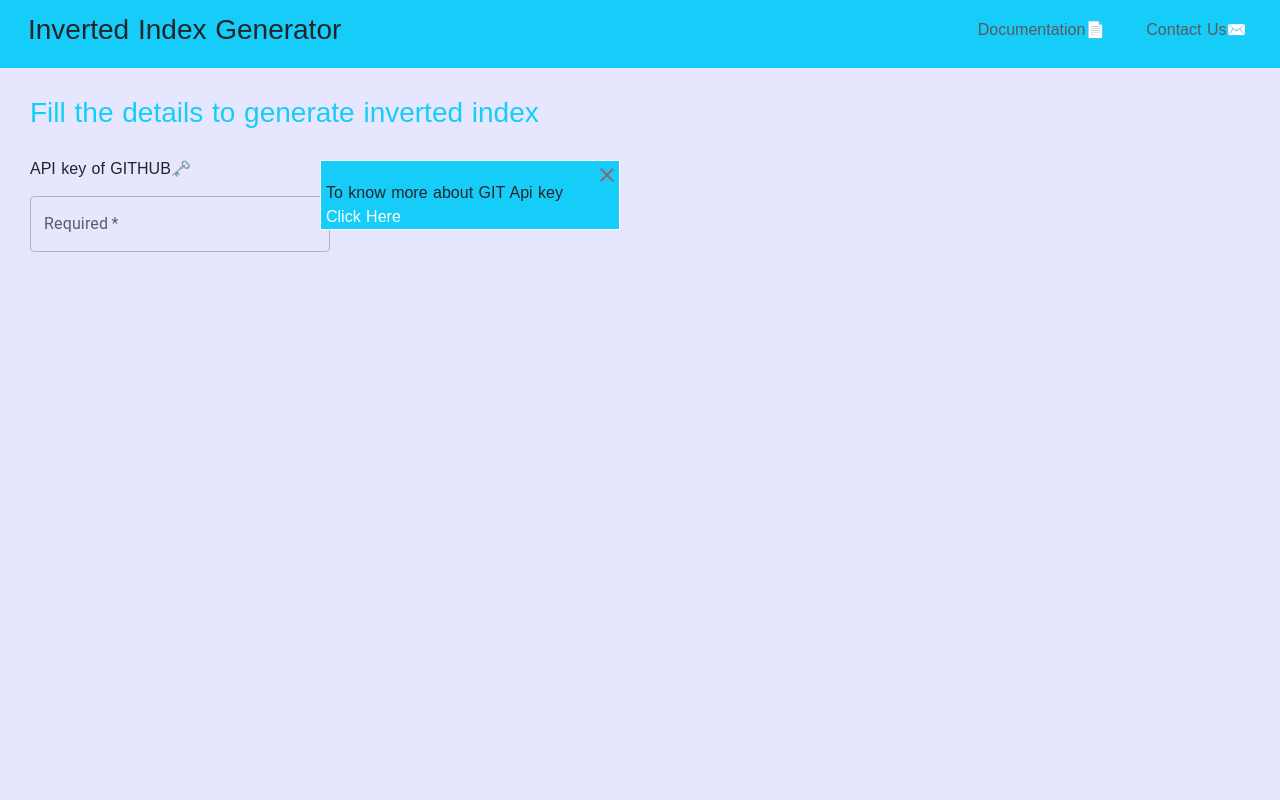
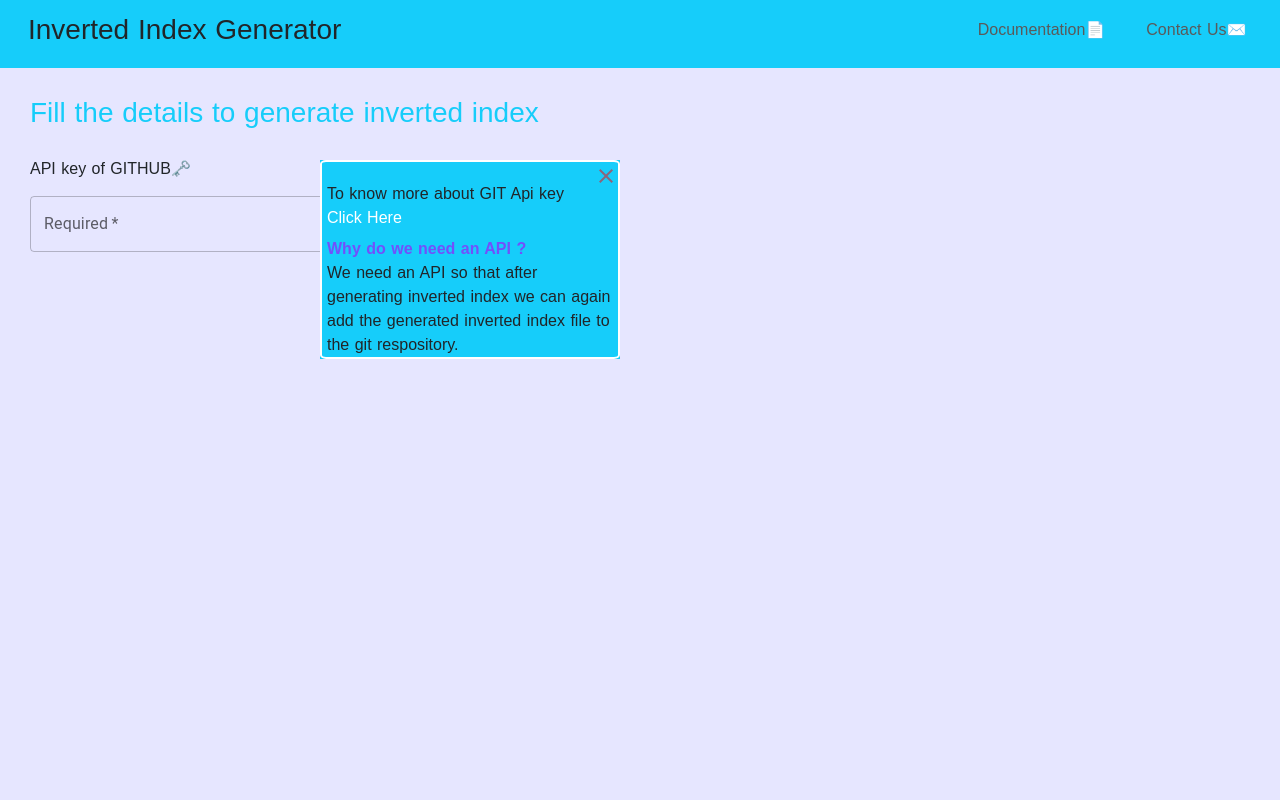
Before and after one commit to HerokuNivas/Project1-Fronted, a React (Create React App) app: page / in a window 1280 px wide. Both pictures are taken after a click on the icon 350 px from the left and 198 px from the top of the page. Shown: the top 800 px of the page. Built offline with nearby package versions, Linux system fonts and the light colour scheme.

Commit message:
Added popup completely

```diff
--- a/src/components/PopUp1.jsx
+++ b/src/components/PopUp1.jsx
@@ -61,11 +61,13 @@ function PopUp1(props) {
       >
         <div className="popup1">
           <a className="close" onClick={closeModel}>
-            <CloseIcon style={{ color: "red" }} />
+            <CloseIcon style={{ color: "#ff0000" }} />
           </a>
           <div className="popup1text">
             <span className="popup1text1">To know more about GIT Api key </span>
             <a className="popuptext1anchor1" href="https://docs.github.com/en/rest">Click Here</a>
+            <span className="popup1question1">Why do we need an API ?</span>
+            We need an API so that after generating inverted index we can again add the generated inverted index file to the git respository.
           </div>
         </div>
       </Popup>
--- a/src/css/PopUp1.css
+++ b/src/css/PopUp1.css
@@ -1,6 +1,7 @@
 
 .popup1{
-    border: 1px solid white;
+    border: 2px solid white;
+    border-radius: 2%;
     padding-left: 5px;
 }
 
@@ -16,3 +17,10 @@
     color: black !important;
     text-decoration: underline;
 }
+
+.popup1question1{
+    display: block;
+    margin-top: 7px;
+    color: #7250fb;
+    font-weight: bold;
+}
```
